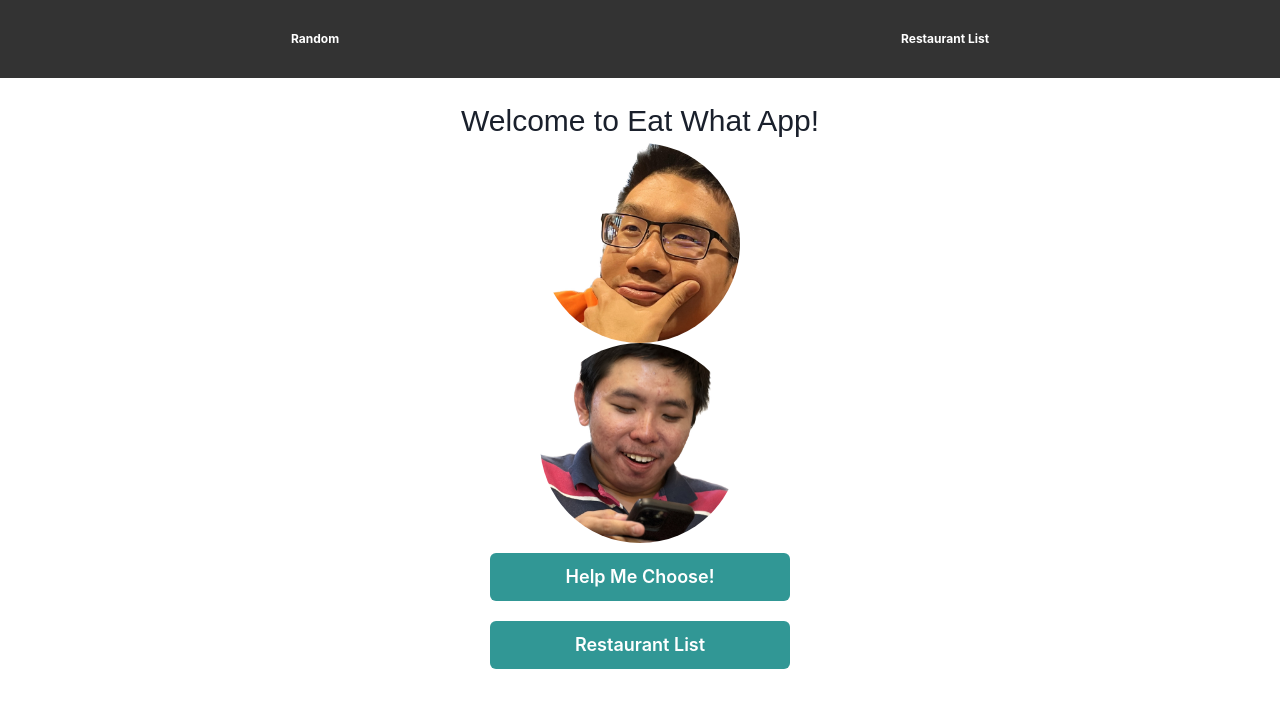
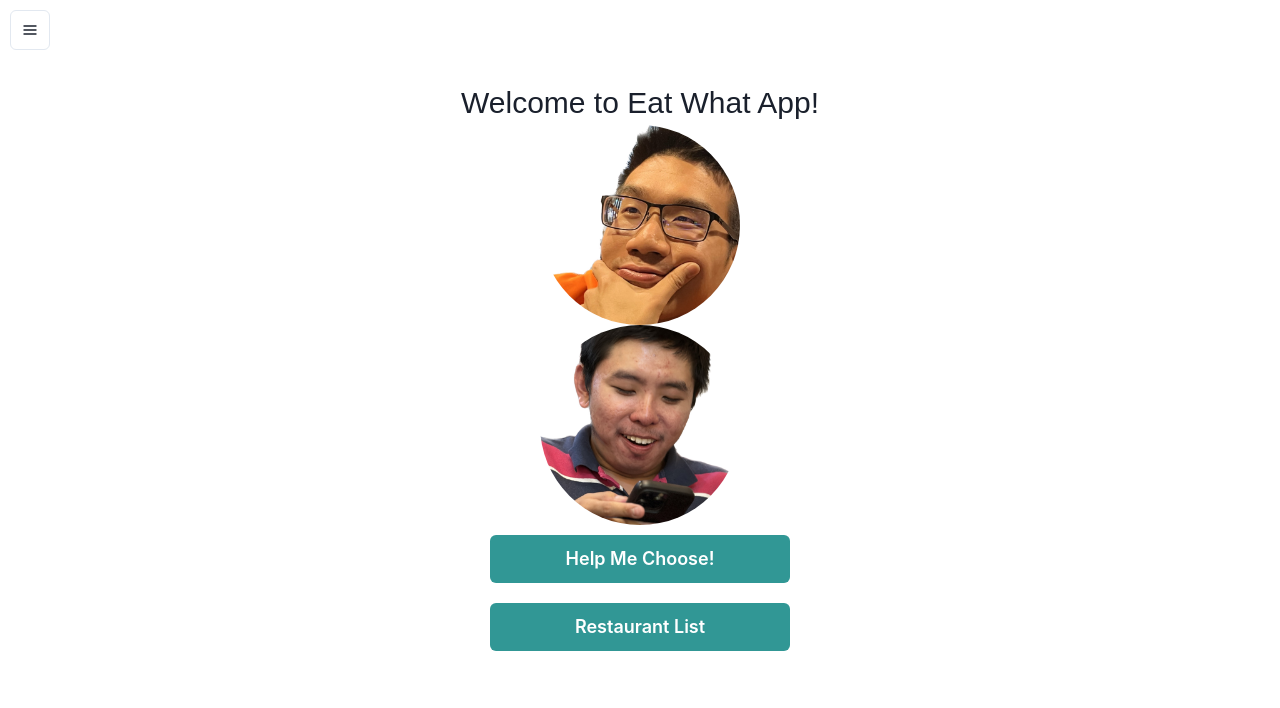
Before and after one commit to NikuPAN/eat-what-app, a React (Create React App) app: page / in a window 1280 px wide. Shown: the top 708 px of the page. Built offline with nearby package versions, Linux system fonts and the light colour scheme.

Commit message:
Replaced old school nav menu

```diff
--- a/src/App.css
+++ b/src/App.css
@@ -8,27 +8,6 @@
   align-items: center;
   padding: 20px;
   max-height: 75vh !important;
-}
-
-.navbar {
-  display: flex;
-  justify-content: space-around;
-  padding: 10px;
-  background-color: #333;
-  color: #fff;
-}
-
-.navbar a {
-  color: #fff;
-  font-weight: bold;
-  font-size: 1.5vh;
-  text-decoration: none;
-  padding: 20px;
-  text-decoration: none;
-}
-
-.navbar a:hover {
-  text-decoration: underline;
 }
 
 @keyframes rotate {
--- a/src/App.js
+++ b/src/App.js
@@ -1,4 +1,6 @@
-import { BrowserRouter as Router, Routes, Route, Link } from 'react-router-dom';
+import { BrowserRouter as Router, Routes, Route } from 'react-router-dom';
+import NavMenu from './components/navMenu/NavMenu';
+
 import Home from './components/Home'
 import Random from './components/Random';
 import List from './components/List';
@@ -11,12 +13,7 @@ import './App.css';
 const App = () => (
   <ChakraProvider>
     <Router>
-      <nav className="navbar">
-        <Link to="/random">Random</Link>
-        <Link to="/list">Restaurant List</Link>
-        {/* <Link to="/edit">Edit Restaurant</Link>
-        <Link to="/history">History</Link> */}
-      </nav>
+      <NavMenu />
       <Routes>
         <Route path="/random" element={<Random />} />
         <Route path="/list" element={<List />} />
--- a/src/components/List.js
+++ b/src/components/List.js
@@ -1,5 +1,4 @@
 import React, { useEffect, useState } from 'react';
-import { Link  as RouterLink } from 'react-router-dom';
 import axios from 'axios';
 import {
   Table,
@@ -18,7 +17,7 @@ import {
   MenuItem
 } from '@chakra-ui/react'
 
-import { ArrowBackIcon, ChevronDownIcon } from '@chakra-ui/icons'
+import { ChevronDownIcon } from '@chakra-ui/icons'
 
 import '../App.css';
 
@@ -58,10 +57,6 @@ const List = () => {
 
   return (
     <div>
-      <RouterLink to="/">
-        <Button leftIcon={<ArrowBackIcon />} colorScheme="teal">Return To Home</Button>
-      </RouterLink>
-
       <div className='container'>
         <Text fontSize='2xl'>List of restaurants</Text>
         <Menu>
--- a/src/components/Random.js
+++ b/src/components/Random.js
@@ -1,5 +1,4 @@
 import React, { useState, useEffect } from 'react';
-import { Link  as RouterLink } from 'react-router-dom';
 import axios from 'axios';
 import {
   Table,
@@ -18,7 +17,7 @@ import {
   MenuItem
 } from '@chakra-ui/react'
 
-import { ArrowBackIcon, ChevronDownIcon } from '@chakra-ui/icons'
+import { ChevronDownIcon } from '@chakra-ui/icons'
 
 import '../App.css';
 
@@ -64,10 +63,6 @@ const Random = () => {
 
   return (
 		<div>
-			<RouterLink to="/">
-				<Button leftIcon={<ArrowBackIcon />} colorScheme="teal">Return To Home</Button>
-			</RouterLink>
-
 			<div className="container">
 				<Text fontSize='2xl'>Give up thinking?</Text>
 				<Text fontSize='2xl'>Random is your friend!</Text>
--- /dev/null
+++ b/src/components/navMenu/NavMenu.js
@@ -0,0 +1,43 @@
+import { ChakraProvider } from '@chakra-ui/react'
+import {
+  Menu,
+  MenuButton,
+  MenuList,
+  MenuItem,
+  Button,
+  IconButton
+} from '@chakra-ui/react'
+import { HamburgerIcon, ArrowBackIcon } from '@chakra-ui/icons'
+import { Link, useLocation } from 'react-router-dom';
+
+const NavMenu = () => {
+  const location = useLocation();
+  const isHomePage = location.pathname === '/';
+  return (
+    <ChakraProvider>
+      <Menu>
+        <MenuButton
+          as={IconButton}
+          aria-label='Options'
+          icon={<HamburgerIcon />}
+          variant='outline'
+        />
+        <MenuList>
+          <MenuItem>
+            <Link to="/random">Random</Link>
+          </MenuItem>
+          <MenuItem>
+            <Link to="/list">Restaurant List</Link>
+          </MenuItem>
+        </MenuList>
+      </Menu>
+      {!isHomePage &&
+        <Link to="/">
+          <Button leftIcon={<ArrowBackIcon />} colorScheme="teal">Return To Home</Button>
+        </Link>
+      }
+    </ChakraProvider>
+  )
+};
+
+export default NavMenu;
```
